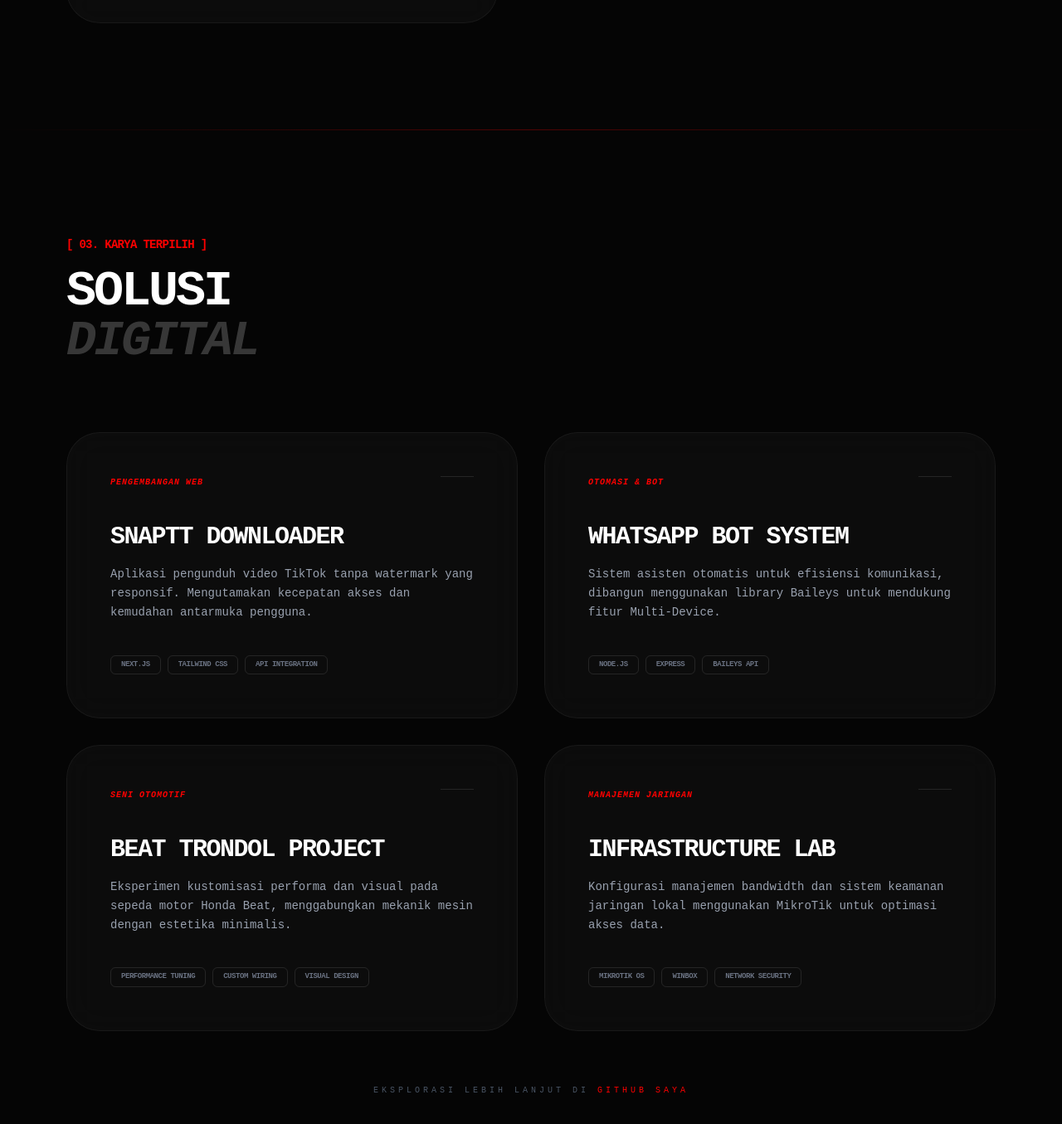
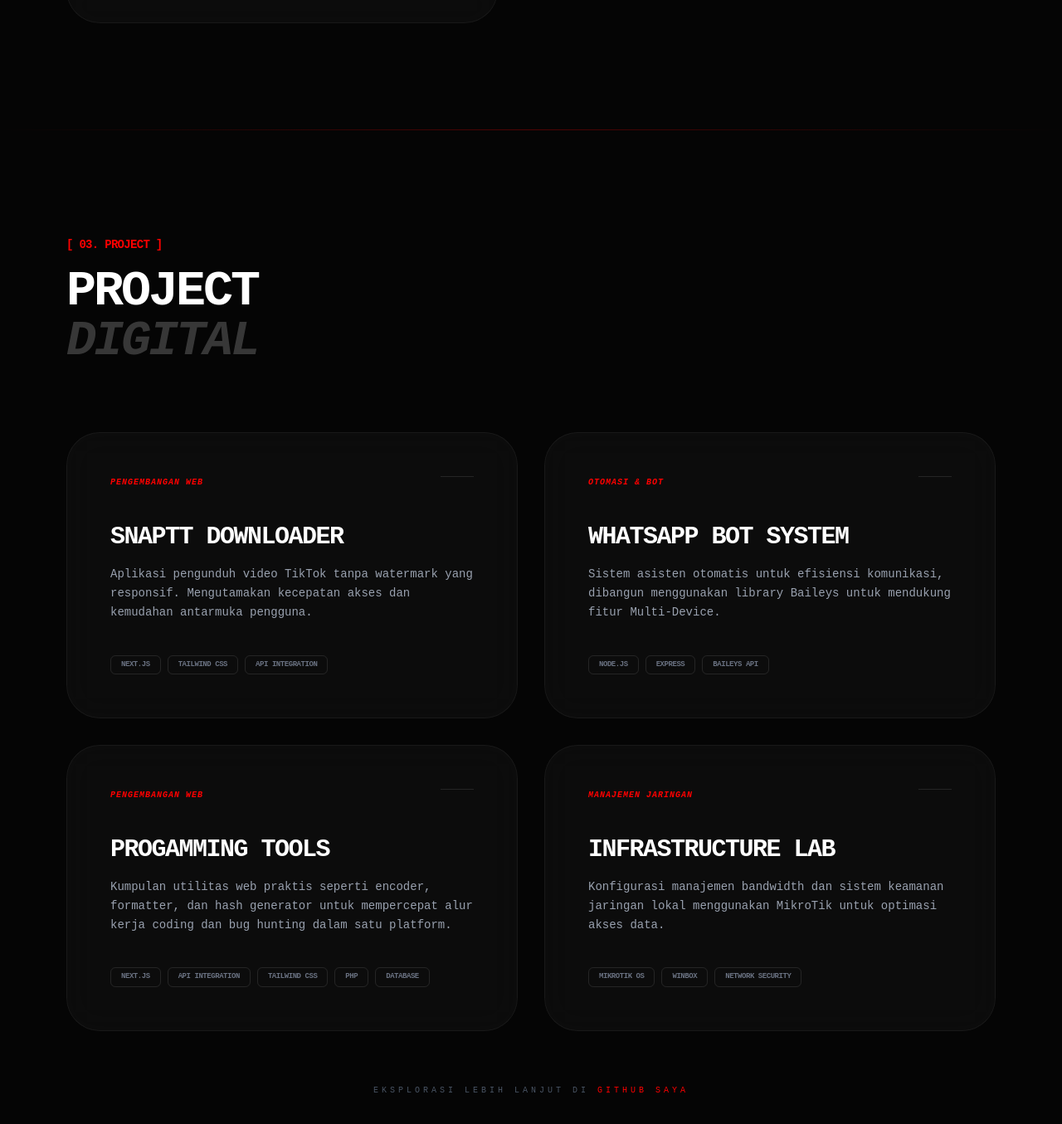
Before and after one commit to BotKtps/dickodevzz, a Next.js app: page / in a window 1280 px wide. Shown: the part 1648-3003 px from the top of the page at 83% size. Built offline with nearby package versions, Linux system fonts and the light colour scheme.

Commit message:
Update Project.tsx

```diff
--- a/components/Project.tsx
+++ b/components/Project.tsx
@@ -17,10 +17,10 @@ export default function Project() {
       warna: "from-green-600/20"
     },
     {
-      nama: "Beat Trondol Project",
-      tipe: "Seni Otomotif",
-      cerita: "Eksperimen kustomisasi performa dan visual pada sepeda motor Honda Beat, menggabungkan mekanik mesin dengan estetika minimalis.",
-      alat: ["Performance Tuning", "Custom Wiring", "Visual Design"],
+      nama: "Progamming Tools",
+      tipe: "Pengembangan Web",
+      cerita: "Kumpulan utilitas web praktis seperti encoder, formatter, dan hash generator untuk mempercepat alur kerja coding dan bug hunting dalam satu platform.",
+      alat: ["next.js", "Api Integration", "Tailwind CSS", "PHP", "Database"],
       warna: "from-crimson/20"
     },
     {
@@ -36,10 +36,10 @@ export default function Project() {
     <section id="project" className="py-32 px-6 md:px-20 max-w-7xl mx-auto">
       <div className="mb-20">
         <h2 className="text-crimson font-bold text-sm tracking-[0.4em] uppercase mb-4 tracking-tighter">
-          [ 03. Karya Terpilih ]
+          [ 03. Project ]
         </h2>
         <h3 className="text-4xl md:text-6xl font-black uppercase leading-none tracking-tighter">
-          SOLUSI <br /> <span className="text-white opacity-20 italic">DIGITAL</span>
+          PROJECT <br /> <span className="text-white opacity-20 italic">DIGITAL</span>
         </h3>
       </div>
 
@@ -86,7 +86,7 @@ export default function Project() {
       {/* Catatan Kaki Proyek */}
       <div className="mt-16 text-center">
         <p className="text-gray-600 text-[10px] font-medium uppercase tracking-[0.4em]">
-          Eksplorasi lebih lanjut di <a href="https://github.com/dickop" className="text-crimson hover:text-white transition-colors">GitHub Saya</a>
+          Eksplorasi lebih lanjut di <a href="https://github.com/botktps" className="text-crimson hover:text-white transition-colors">GitHub Saya</a>
         </p>
       </div>
     </section>
```
